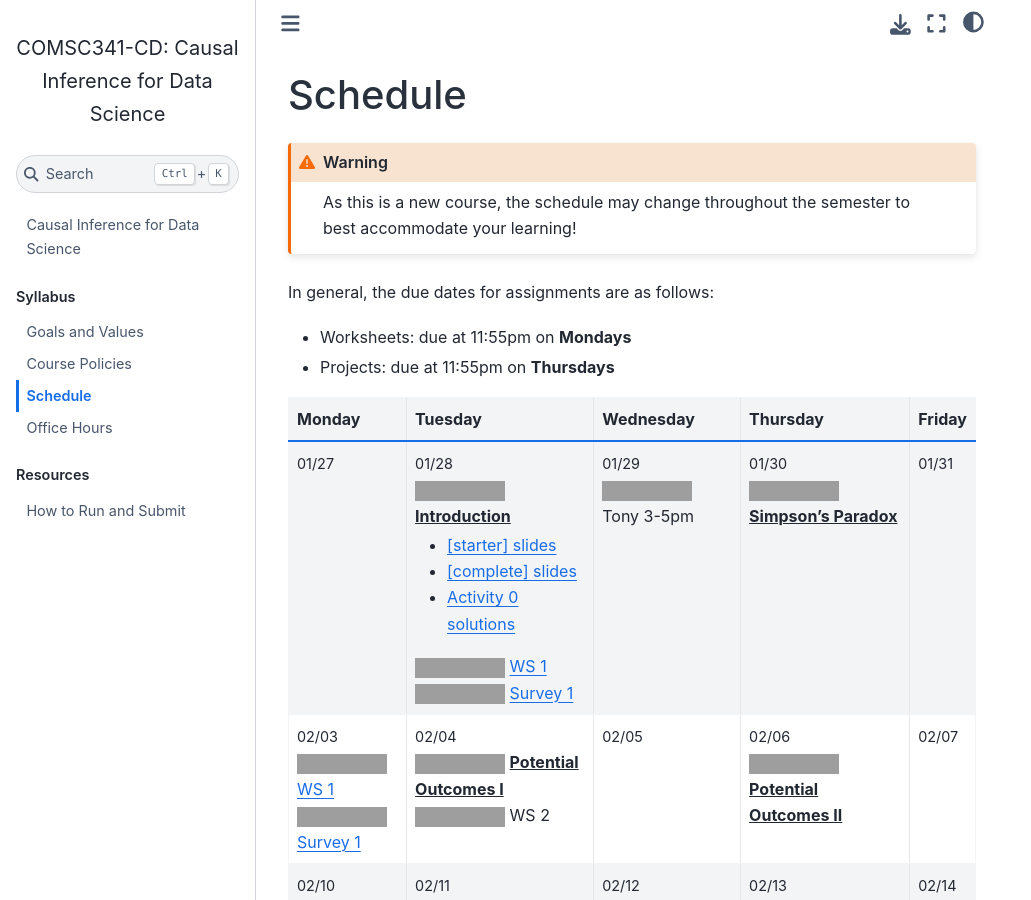
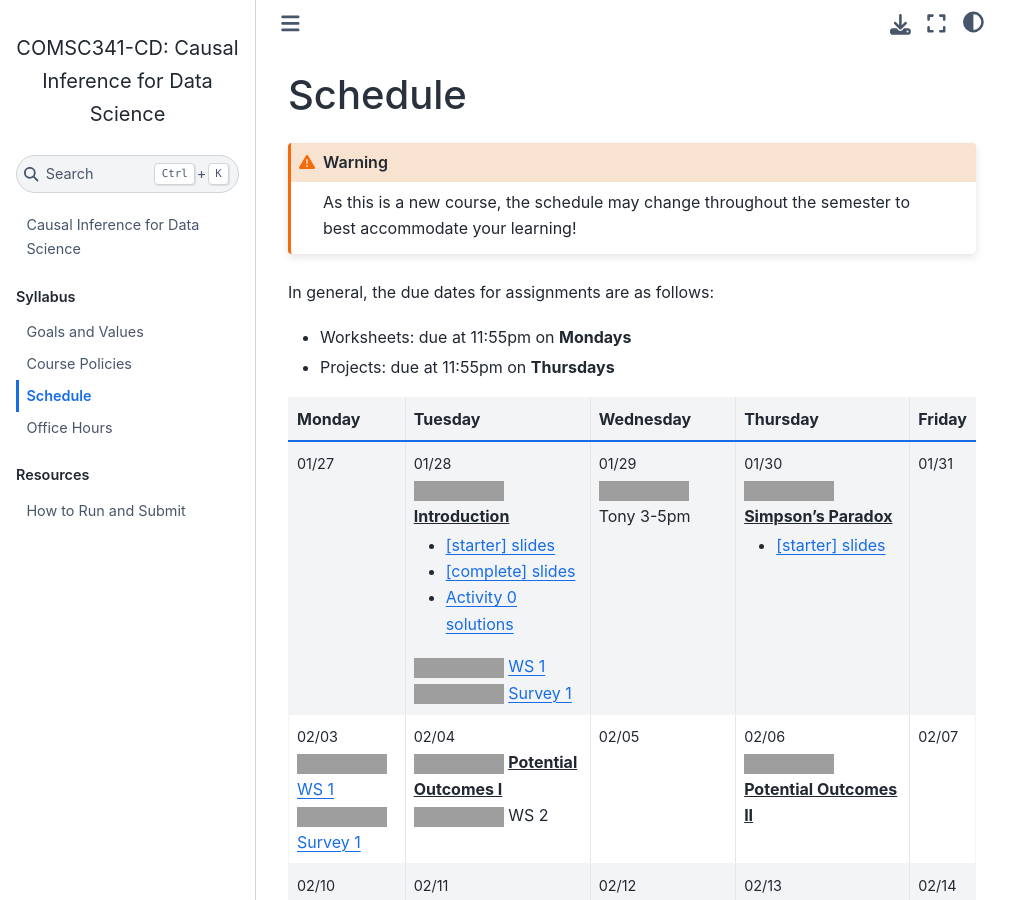
Before and after one commit to comsc341cd/comsc341cd.github.io, a Jupyter Book: the page built from syllabus/schedule.md, in a window 1280 px wide and 900 px high, cut to the strip 0-900 px from the top of the window. Shown: the whole strip, without its empty margins (0-1031 px from the left). Built offline with Jupyter Book 1.0.4 settings and Sphinx 7.4.7 and the Sphinx Book theme 1.1.4, drawn with Linux system fonts in a browser that asks for light colours; pages that are not in the unit, such as notebooks, are missing from menus; grey boxes are pictures that could not be loaded.

Commit message:
add lec 1 starter

```diff
--- a/syllabus/schedule.md
+++ b/syllabus/schedule.md
@@ -30,7 +30,8 @@
 
     - <small>01/29</small><br>![](https://img.shields.io/badge/Office%20Hours:-ff7f0e) Tony 3-5pm
     - <small>01/30</small>
-    <br>![](https://img.shields.io/badge/Class:-1f77b4) <b><u>Simpson's Paradox</u></b>
+    <br>![](https://img.shields.io/badge/Class:-1f77b4) <b><u>Simpson's Paradox</u></b><ul style="margin-top:-1em;"><li>[[starter] slides](https://moodle.mtholyoke.edu/pluginfile.php/1443157/mod_resource/content/1/lec01-simpsons-starter.pdf)</li></ul>
+
     - <small>01/31</small>
 
 *
```
